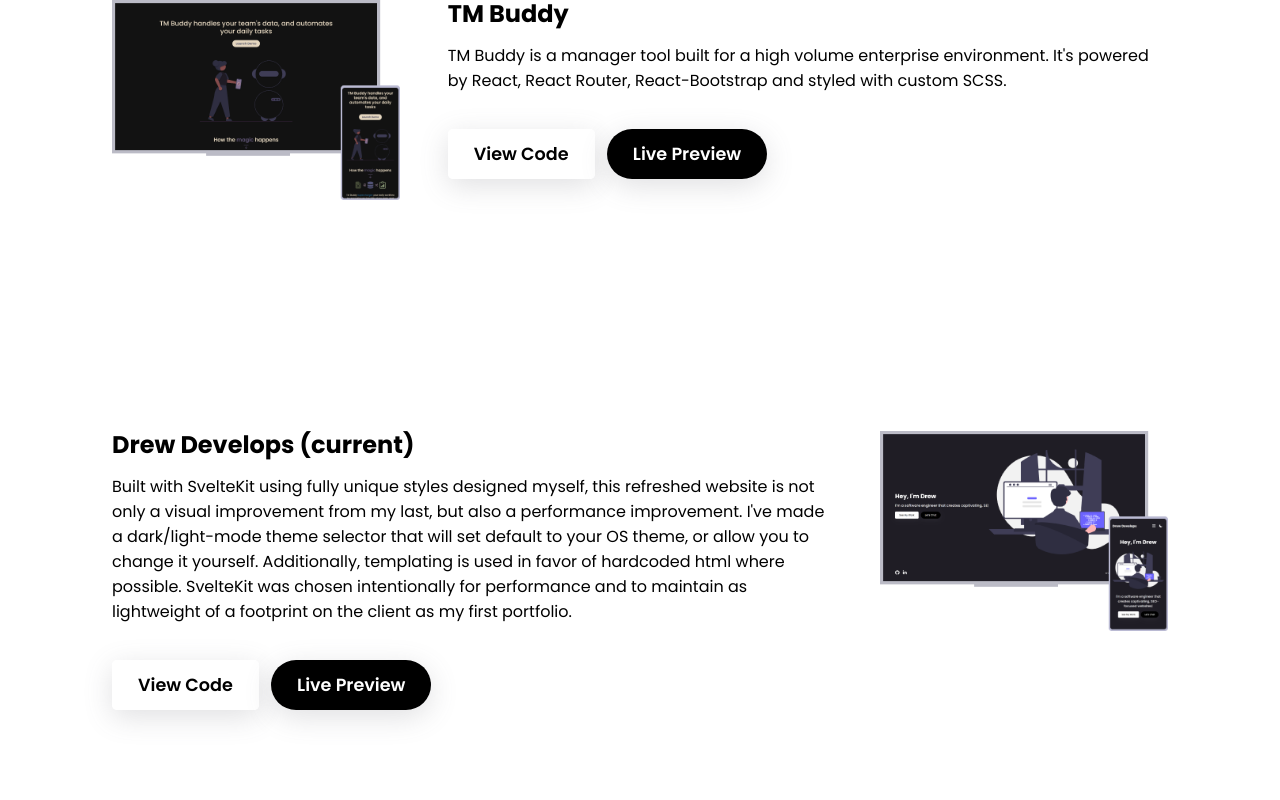
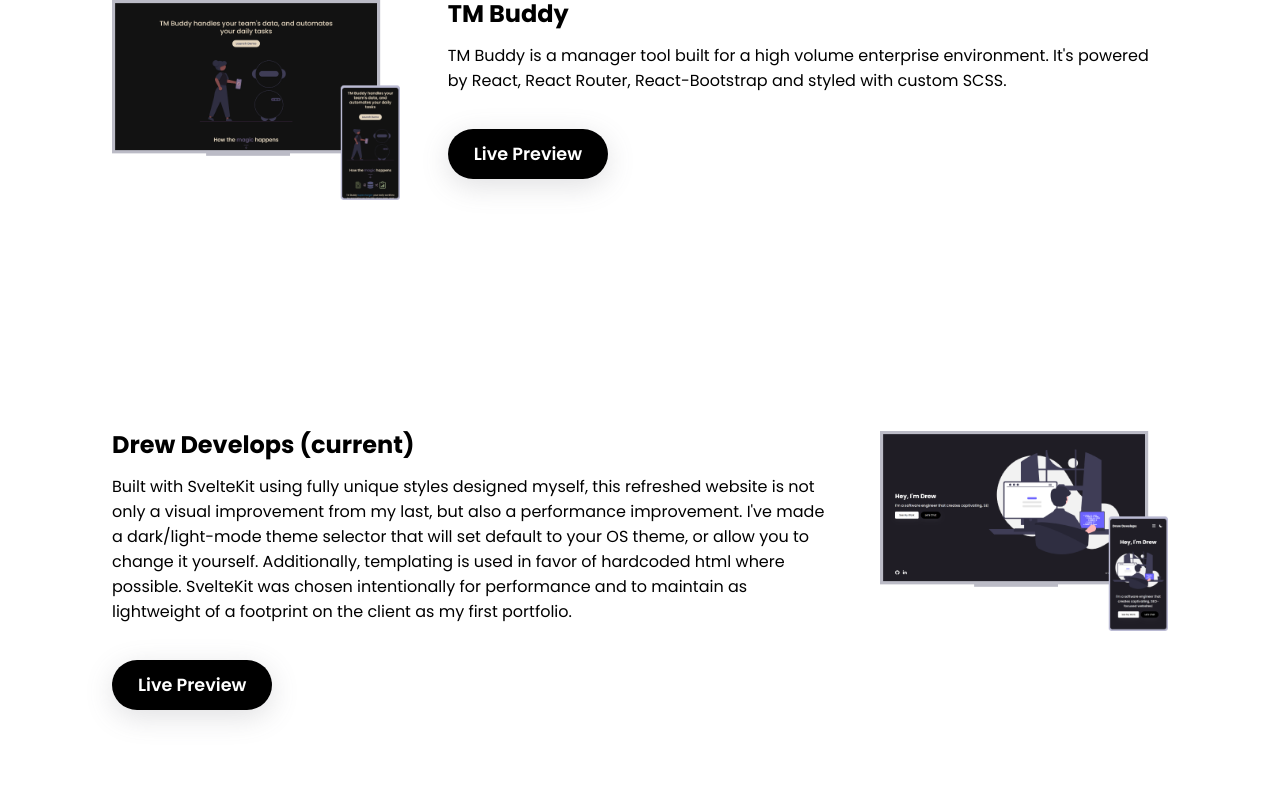
Before and after one commit to drewdoesdevelopment/drew-develops, a SvelteKit app: page /previous-work in a window 1280 px wide. Shown: the part 1880-2680 px from the top of the page. Built offline with nearby package versions, Linux system fonts and the light colour scheme.

Commit message:
Remove View Code buttons for now

```diff
--- a/src/routes/previous-work/+page.svelte
+++ b/src/routes/previous-work/+page.svelte
@@ -47,9 +47,6 @@ import { scrollReveal } from '$lib/actions/scrollReveal';
                         <p>{project.longDesc}</p>
                     </div>
                     <div class="example-cta">
-                        {#if project.isPublic !== false}
-                            <a href={project.codeUrl} class="primary btn">View Code</a>
-                        {/if}
                         <a href={project.previewUrl} class="secondary btn">Live Preview</a>
                     </div>
                 </div>
```
